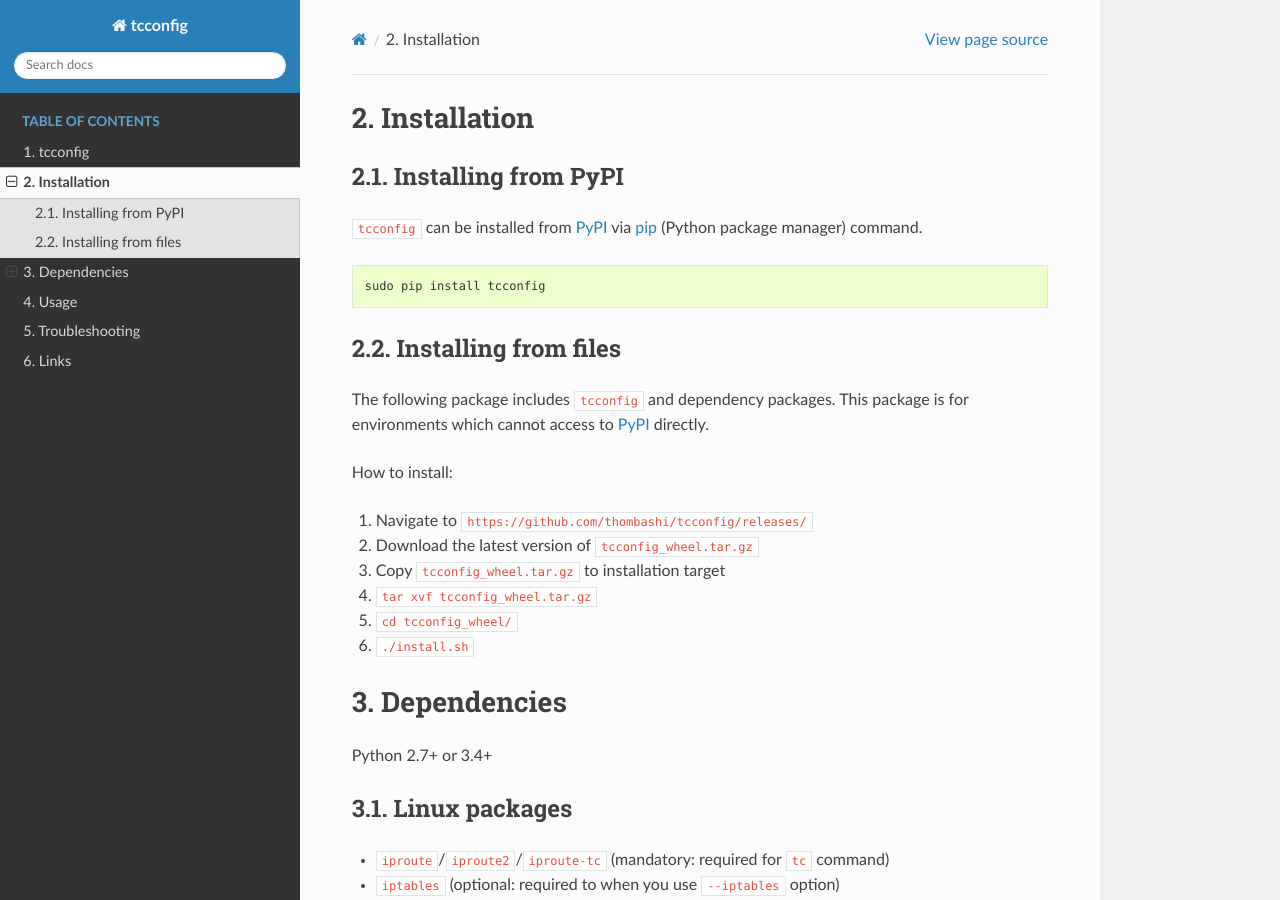
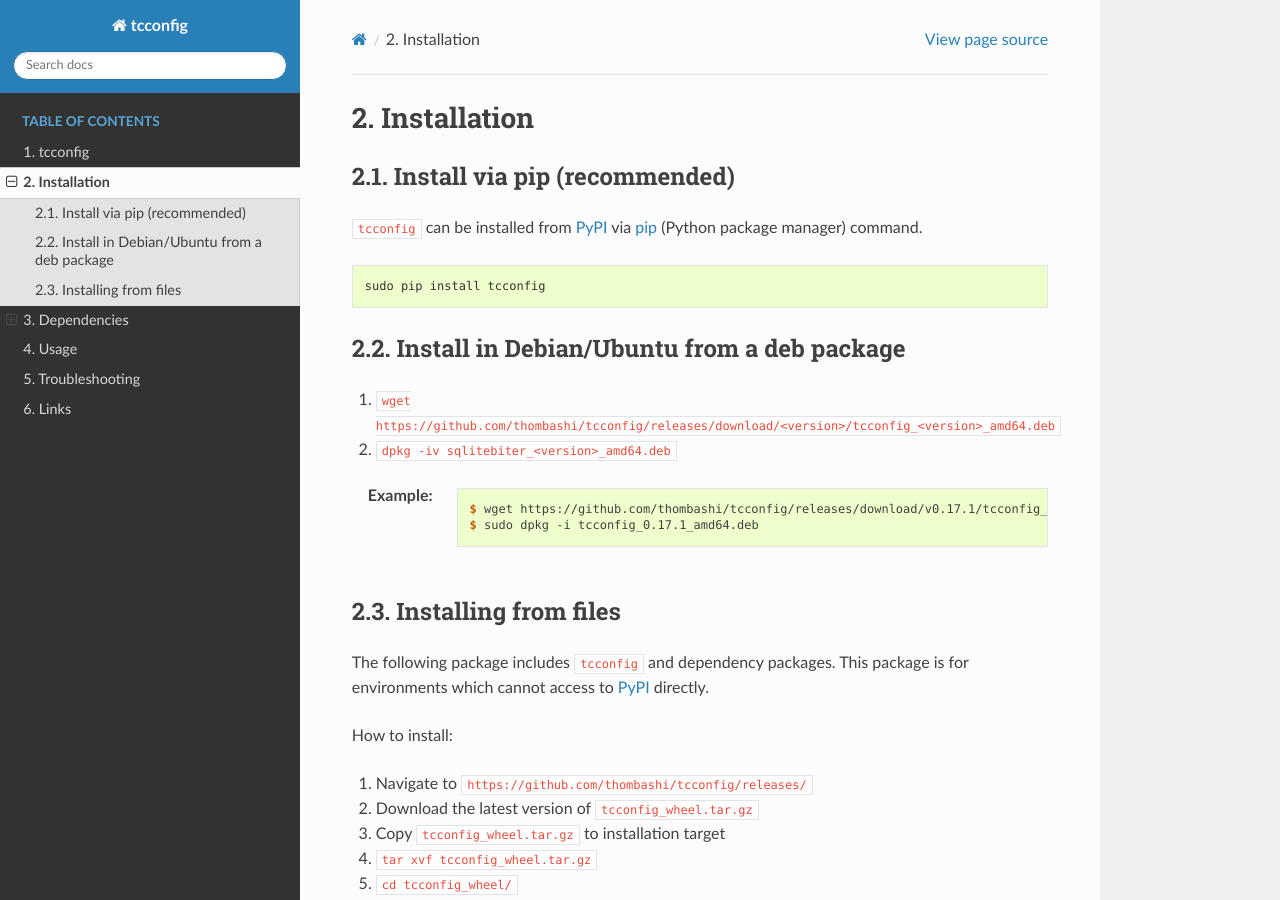
Before and after one commit to thombashi/tcconfig, a Sphinx documentation site: the page built from docs/pages/installation.rst, in a window 1280 px wide and 900 px high. Built offline with Sphinx 7.4.7 and the Read the Docs theme 2.0.0, drawn with Linux system fonts in a browser that asks for light colours; pages that are not in the unit, such as notebooks, are missing from menus.

Commit message:
Update docs

```diff
--- a/docs/pages/installation.rst
+++ b/docs/pages/installation.rst
@@ -1,6 +1,6 @@
 Installation
 ============
-Installing from PyPI
+Install via pip (recommended)
 ------------------------------
 ``tcconfig`` can be installed from `PyPI <https://pypi.python.org/pypi>`__ via
 `pip <https://pip.pypa.io/en/stable/installing/>`__ (Python package manager) command.
@@ -8,6 +8,18 @@ Installing from PyPI
 .. code:: console
 
     sudo pip install tcconfig
+
+
+Install in Debian/Ubuntu from a deb package
+--------------------------------------------
+#. ``wget https://github.com/thombashi/tcconfig/releases/download/<version>/tcconfig_<version>_amd64.deb``
+#. ``dpkg -iv sqlitebiter_<version>_amd64.deb``
+
+:Example:
+    .. code:: console
+
+        $ wget https://github.com/thombashi/tcconfig/releases/download/v0.17.1/tcconfig_0.17.1_amd64.deb
+        $ sudo dpkg -i tcconfig_0.17.1_amd64.deb
 
 
 Installing from files
```
